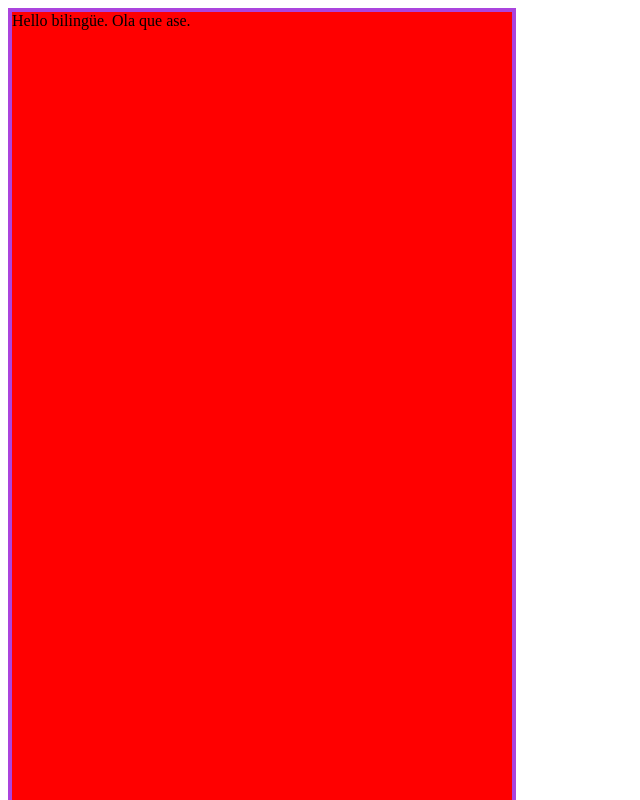
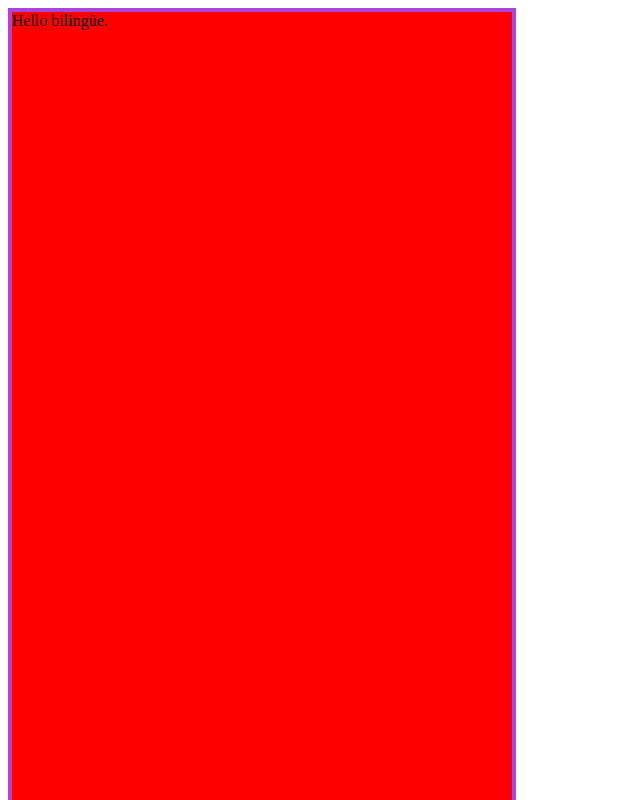
Before and after one commit to MrRafaTrujillo/practica2, a plain HTML site: page miproyecto/index.html in a window 1280 px wide. Shown: the top 800 px of the page, without its empty margins (0-640 px from the left). Drawn offline with Linux system fonts and the light colour scheme.

Commit message:
comentario numero 2

```diff
--- a/miproyecto/index.html
+++ b/miproyecto/index.html
@@ -10,7 +10,7 @@
 </head>
 <body>
 	<div class="NewDiv">
-		Hello bilingüe. Ola que ase.
+		Hello bilingüe.
 	</div>
 </body>
 </html>
```
